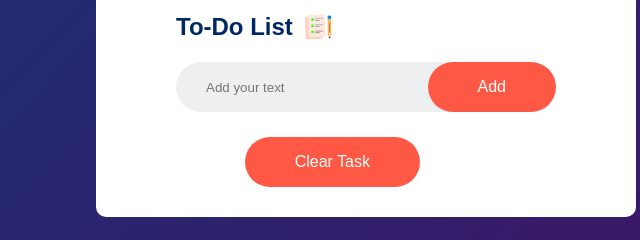
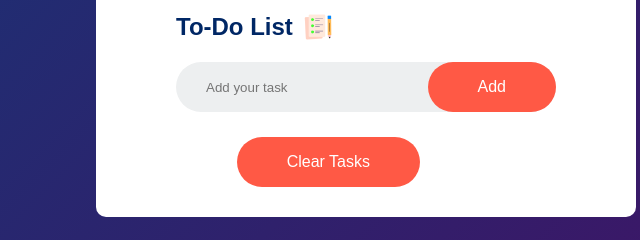
Before and after one commit to abunayeeem/abunayeeem.github.io, a plain HTML site: page index.html in a window 1280 px wide. Shown: the part 178-418 px from the top of the page, 274-914 px from the left. Drawn offline with Linux system fonts and the light colour scheme.

Commit message:
Update index.html

```diff
--- a/index.html
+++ b/index.html
@@ -4,20 +4,22 @@
     <meta charset="UTF-8">
     <meta name="viewport" content="width=device-width, initial-scale=1.0">
     <link rel="stylesheet" href="style.css">
-    <title>Document</title>
+    <title>To-Do List</title>
 </head>
 <body>
     <div class="container">
         <div class="todo-app">
-            <h2>To-Do List <img src="images/icon.png" alt="icon"></h2>
+            <h2>
+                To-Do List
+                <img src="images/icon.png" alt="icon">
+            </h2>
             <div class="row">
-                <input type="text" id="input-box" placeholder="Add your text">
+                <input type="text" id="input-box" placeholder="Add your task">
                 <button onclick="addTask()">Add</button>
             </div>
             <ul id="list-container"></ul>
-            <button id="clear_task_button">Clear Task</button>
+            <button id="clear_task_button">Clear Tasks</button>
         </div>
-
     </div>
 
     <script src="script.js"></script>
```
